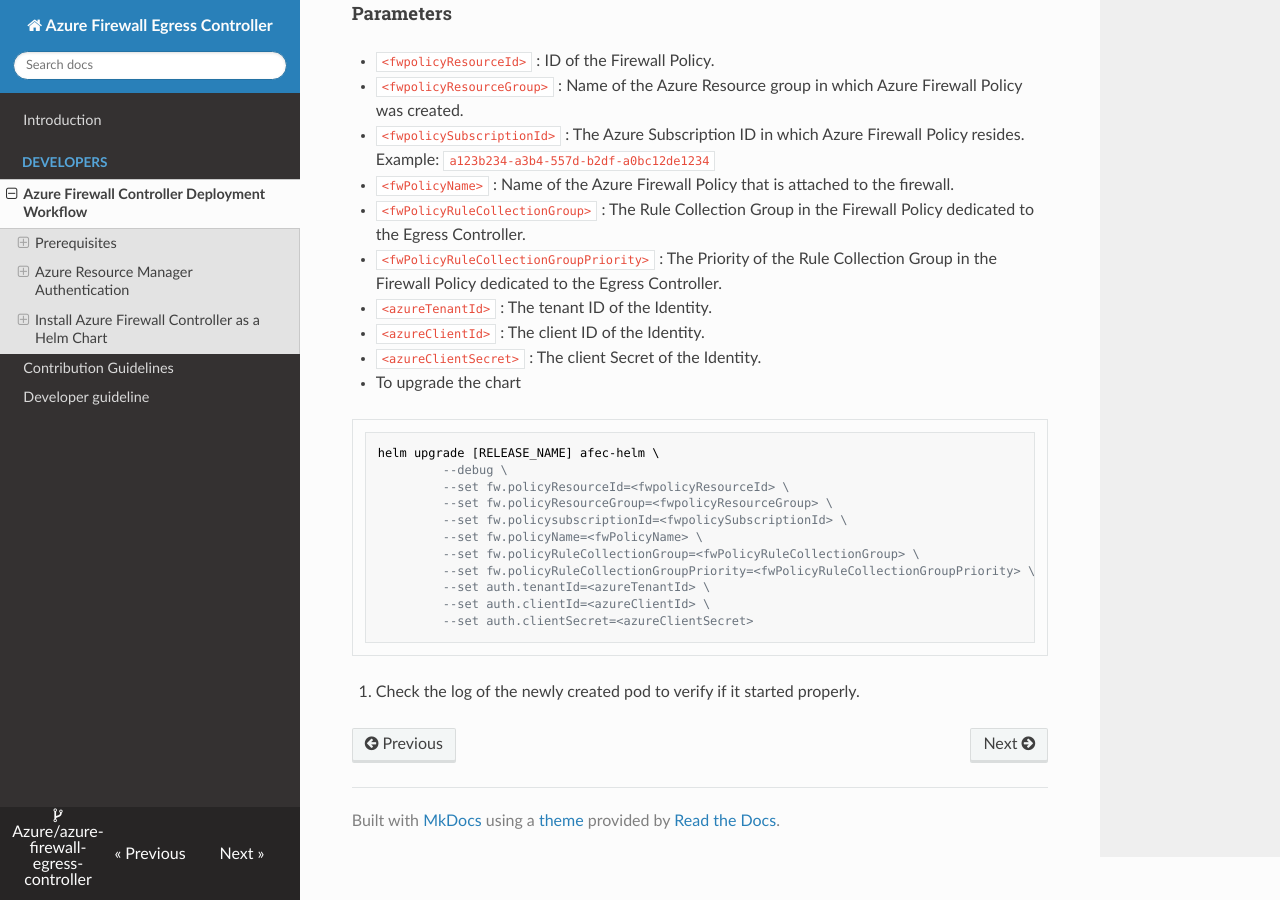
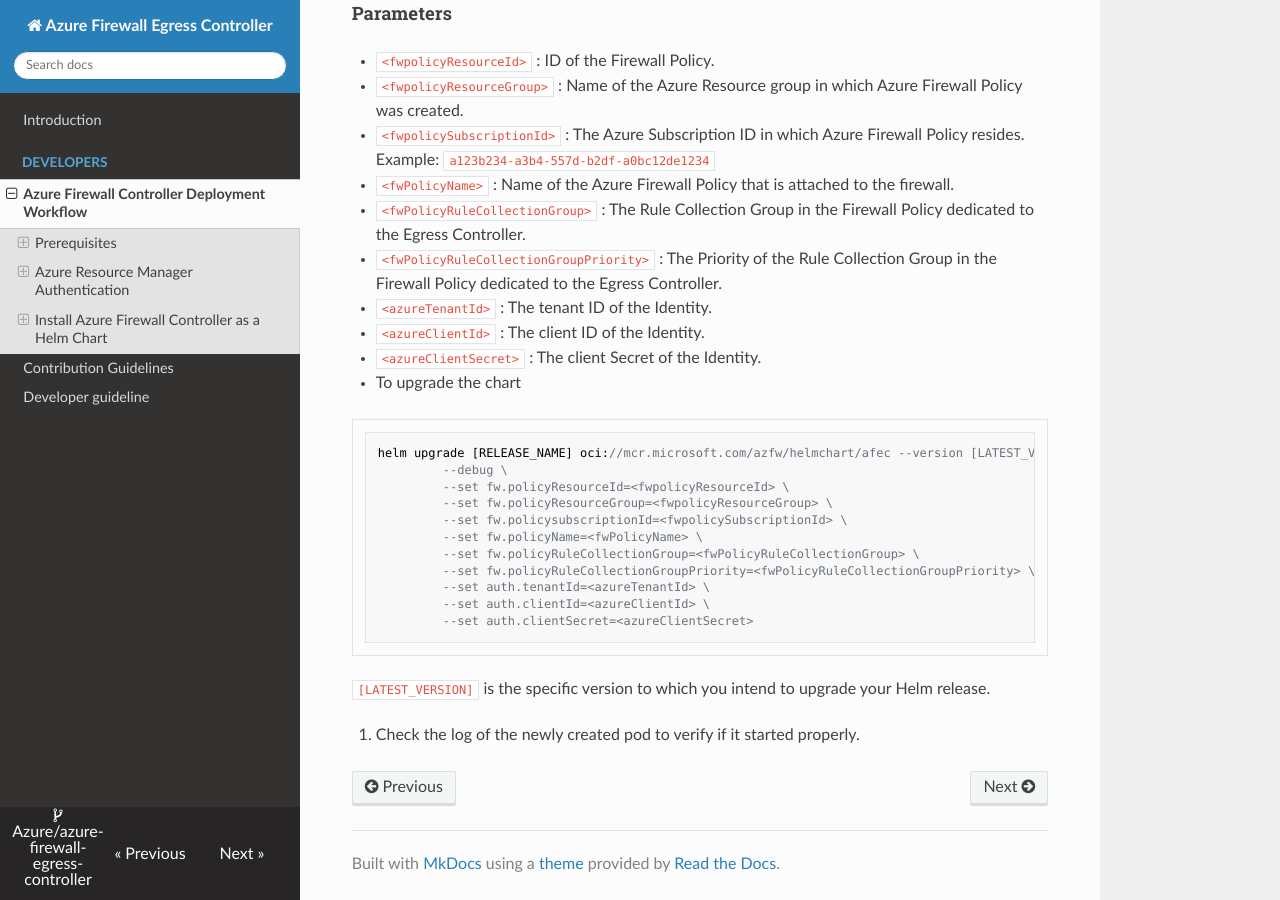
Before and after one commit to Azure/azure-firewall-egress-controller, an MkDocs documentation site: the page built from docs/developers/build.md, in a window 1280 px wide and 900 px high, scrolled down 2421 px. Built offline with MkDocs 1.6.1, drawn with Linux system fonts in a browser that asks for light colours; nearby versions of some CDN libraries.

Commit message:
fix the helm upgrade command

````diff
--- a/docs/developers/build.md
+++ b/docs/developers/build.md
@@ -92,7 +92,7 @@
 2. To upgrade the chart
 
 ```console
-helm upgrade [RELEASE_NAME] afec-helm \
+helm upgrade [RELEASE_NAME] oci://mcr.microsoft.com/azfw/helmchart/afec --version [LATEST_VERSION] \
          --debug \
          --set fw.policyResourceId=<fwpolicyResourceId> \
          --set fw.policyResourceGroup=<fwpolicyResourceGroup> \
@@ -104,5 +104,6 @@
          --set auth.clientId=<azureClientId> \
          --set auth.clientSecret=<azureClientSecret>
 ```
+`[LATEST_VERSION]` is the specific version to which you intend to upgrade your Helm release.<br>
 
 4. Check the log of the newly created pod to verify if it started properly.
````
Also changed, not shown: helm/egress-azure/README.md (+1 -1 lines).
